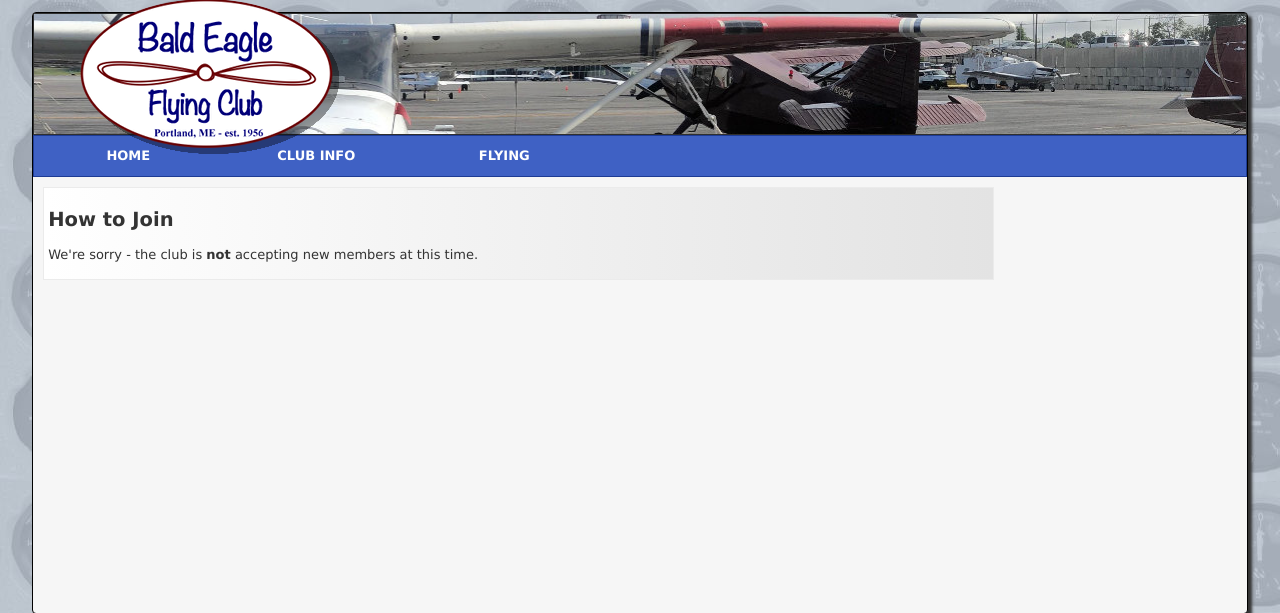
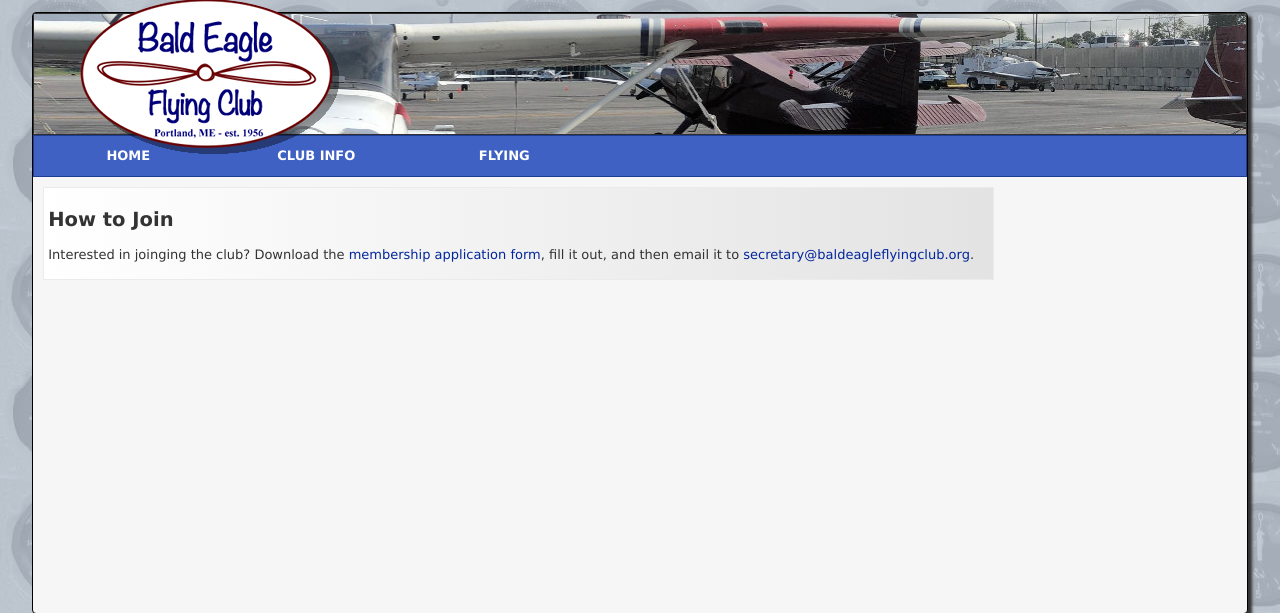
Before and after one commit to gatheall/BEFC, a PHP site: page /join.php in a window 1280 px wide. Shown: the part 16-629 px from the top of the page. Run offline with PHP 8.4, Linux system fonts and the light colour scheme; some libraries are stand-ins or nearby versions.

Commit message:
Revert "- Noted that we are not currently accepting new members."
This reverts commit e953e48b7b21ff21ee4bafa8450a2fd9ff4e26a8.

```diff
--- a/website/join.php
+++ b/website/join.php
@@ -15,7 +15,7 @@
 		<div id="content">
 		<h2>How to Join</h2>
 
-<p>We're sorry - the club is <B>not</B> accepting new members at this time.</p>
+<p>Interested in joinging the club? Download the <A HREF="BEFC%20Application.pdf">membership application form</A>, fill it out, and then email it to <a href="mailto:secretary@baldeagleflyingclub.org">secretary@baldeagleflyingclub.org</a>.
 
 </body>
 </html>
```
